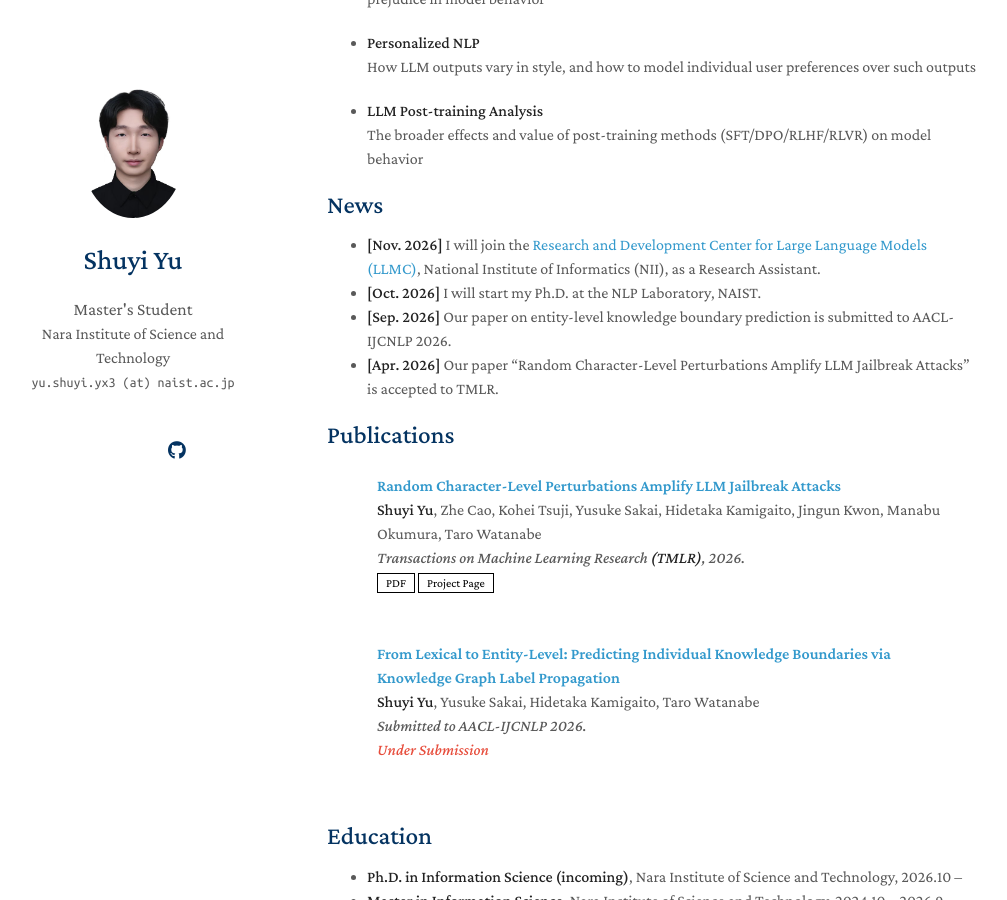
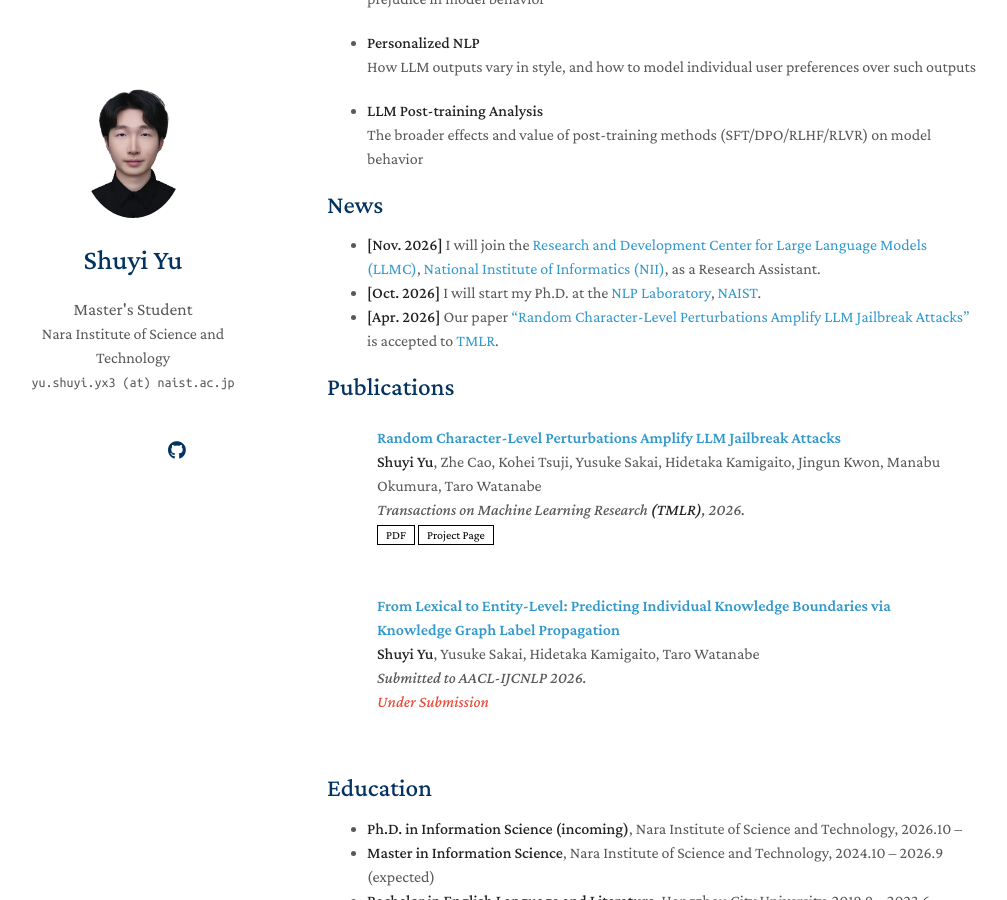
Before and after one commit to yyushuyui/yyushuyui.github.io, a Jekyll site: the page built from index.md, in a window 1280 px wide and 900 px high, scrolled down 1099 px. Shown: the whole window, without its empty margins (143-1150 px from the left). Built offline with Jekyll 4.4.1, drawn with Linux system fonts in a browser that asks for light colours; a style sheet for code colours, icons or effects is not loaded; our own code applies the rules of GitHub Pages for plain Markdown files.

```diff
--- a/index.md
+++ b/index.md
@@ -29,10 +29,9 @@ I am originally from Hangzhou, Zhejiang, China. Before beginning graduate study
 
 ## News
 
-- **[Nov. 2026]** I will join the [Research and Development Center for Large Language Models (LLMC)](https://llmc.nii.ac.jp/en/), National Institute of Informatics (NII), as a Research Assistant.
-- **[Oct. 2026]** I will start my Ph.D. at the NLP Laboratory, NAIST.
-- **[Sep. 2026]** Our paper on entity-level knowledge boundary prediction is submitted to AACL-IJCNLP 2026.
-- **[Apr. 2026]** Our paper "Random Character-Level Perturbations Amplify LLM Jailbreak Attacks" is accepted to TMLR.
+- **[Nov. 2026]** I will join the [Research and Development Center for Large Language Models (LLMC)](https://llmc.nii.ac.jp/en/), [National Institute of Informatics (NII)](https://www.nii.ac.jp/en/), as a Research Assistant.
+- **[Oct. 2026]** I will start my Ph.D. at the [NLP Laboratory](https://nlp.naist.jp/en/), [NAIST](https://www.naist.jp/en/).
+- **[Apr. 2026]** Our paper ["Random Character-Level Perturbations Amplify LLM Jailbreak Attacks"](https://openreview.net/forum?id=BXsOIppKEI) is accepted to [TMLR](https://jmlr.org/tmlr/).
 
 {% include_relative _includes/publications.md %}
 
```
